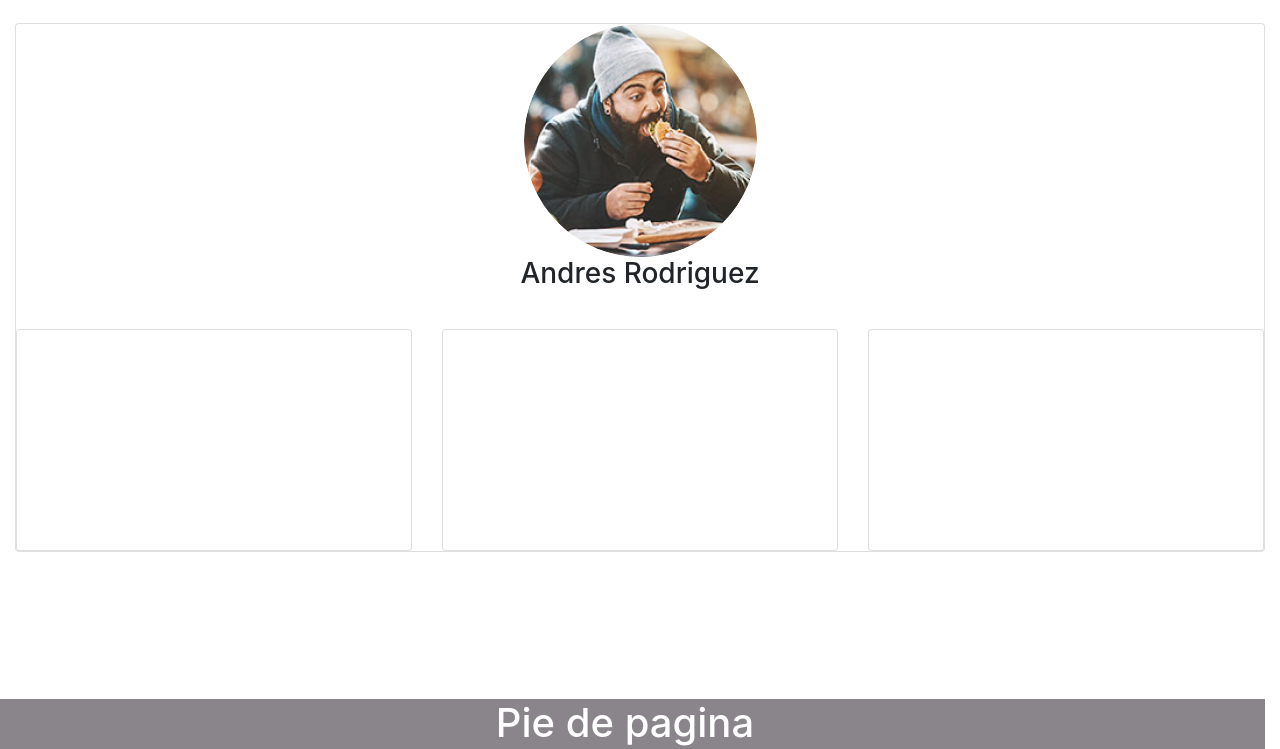
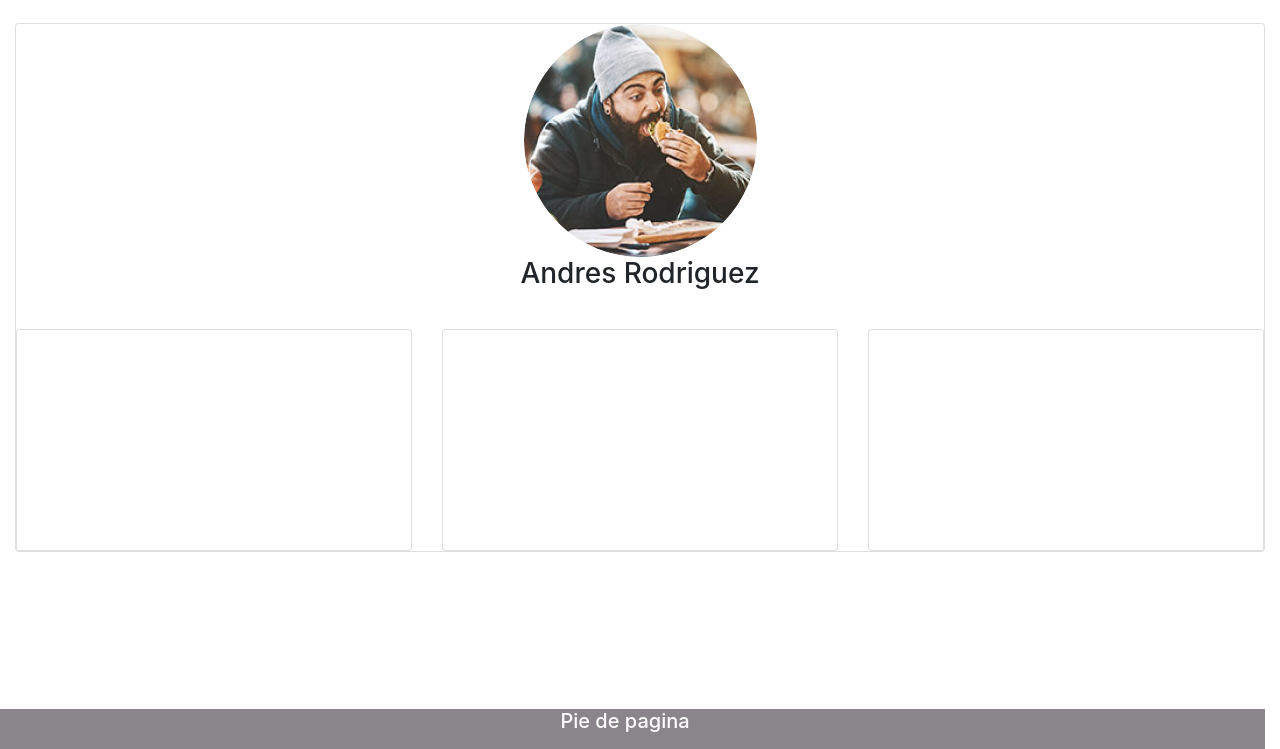
Before and after one commit to JeisonAndresR/my-CV, a plain HTML site: page index.html in a window 1280 px wide. Shown: the part 51-800 px from the top of the page. Drawn offline with nearby package versions, Linux system fonts and the light colour scheme.

```diff
--- a/CSS/styles.css
+++ b/CSS/styles.css
@@ -18,11 +18,15 @@
     position: fixed;
     left: 0;
     bottom: 0;
-    height: 50px;
+    height: 40px;
     background-color: #89858a;
     color: #ffffff;
     text-align: center;
     width: 100%;
+}
+
+.footer>div>div>h1{
+    font-size: 20px;
 }
 
 .header{
--- a/index.html
+++ b/index.html
@@ -85,7 +85,7 @@
             </div>
         </div>
         <div class="row footer">
-            <div class="col-lg-12 text-center">
+            <div class="col-lg-12">
                 <div class="primary-color">
                     <h1>Pie de pagina</h1>
                 </div>
```
